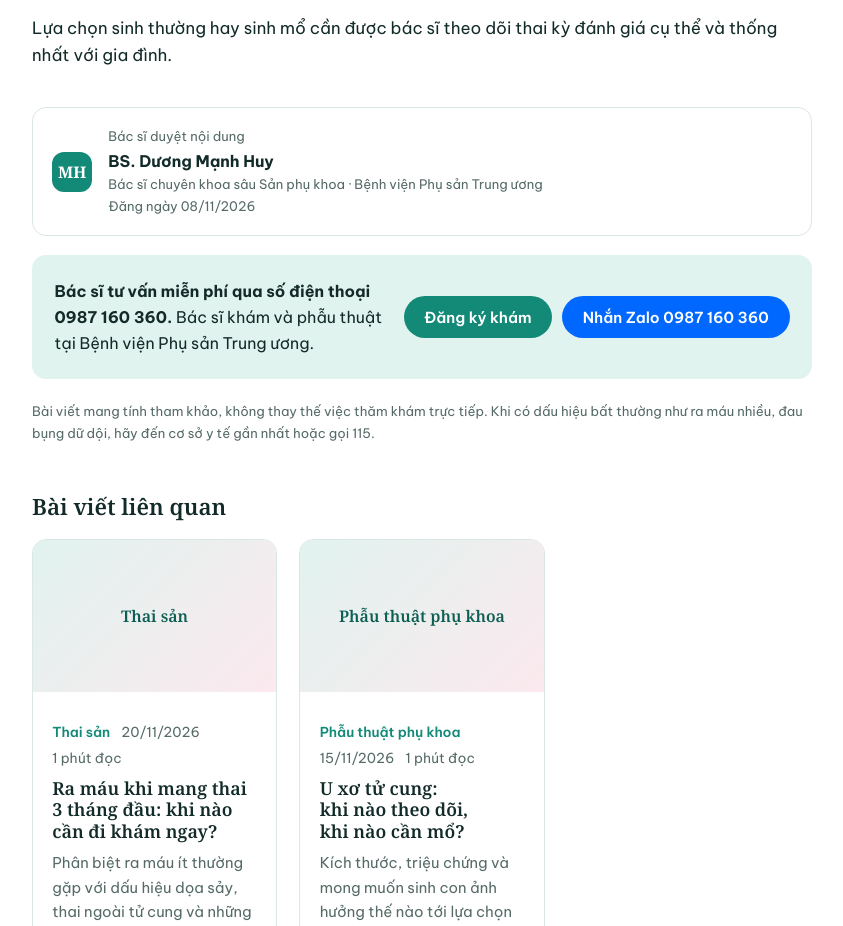
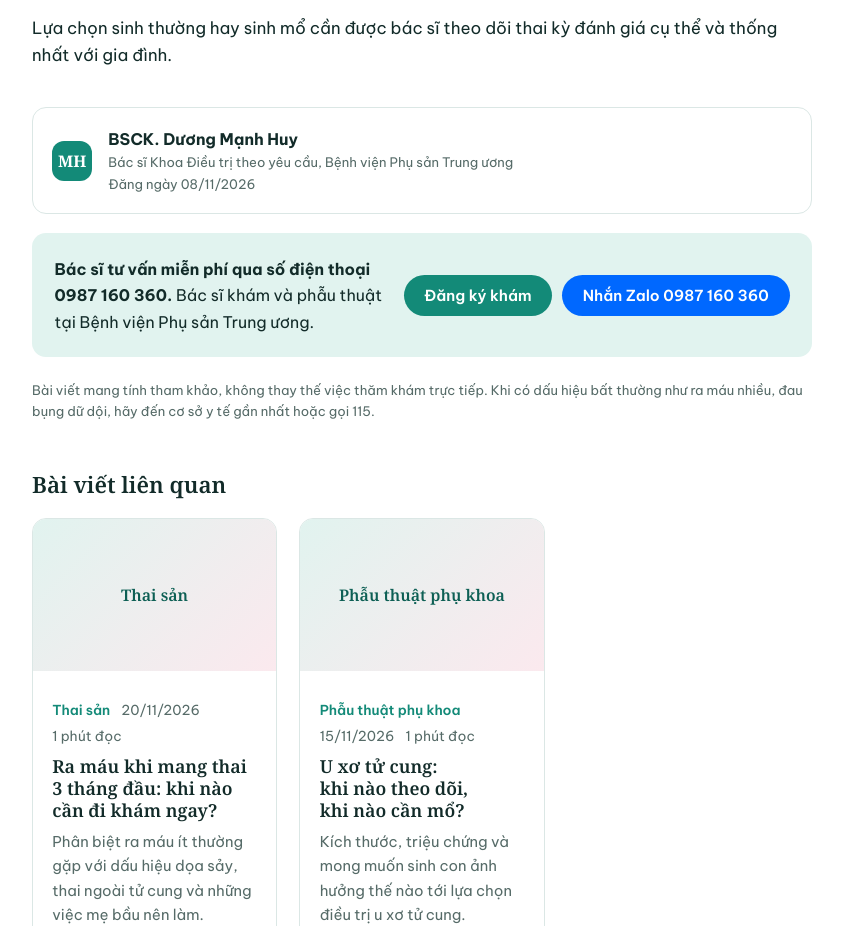
Before and after one commit to duonghuy148-lgtm/website-bacsi-huy, an Eleventy site: page src/bai-viet/sinh-mo-lan-truoc.md in a window 1280 px wide. Shown: the part 1242-2168 px from the top of the page, without its empty margins (44-887 px from the left). Built offline with nearby package versions, Linux system fonts and the light colour scheme; Eleventy itself is replaced by a stand-in of ours; files that its build step writes are made by us from their sources.

Commit message:
Đổi khung cuối bài: BSCK. Dương Mạnh Huy, Khoa Điều trị theo yêu cầu
Co-Authored-By: Claude Opus 5.5 <noreply@anthropic.com>
Claude-Session: https://claude.ai/code/session_01LA9DtFvxGAb2Ym6XYgn7QT

```diff
--- a/src/_includes/post.njk
+++ b/src/_includes/post.njk
@@ -4,7 +4,7 @@ layout: base.njk
 {% from "card.njk" import card %}
 {% set slug = category | catSlug(site.categories) %}
 <script type="application/ld+json">
-{"@context":"https://schema.org","@type":"MedicalWebPage","headline":{{ title | dump | safe }},"description":{{ (description or "") | dump | safe }},"inLanguage":"vi","url":{{ (site.url + page.url) | dump | safe }},"datePublished":"{{ page.date | isoDate }}","dateModified":"{{ (updated or page.date) | isoDate }}","lastReviewed":"{{ (updated or page.date) | isoDate }}","author":{"@type":"Physician","name":{{ site.doctorName | dump | safe }},"url":{{ (site.url + "/#gioi-thieu") | dump | safe }}},"reviewedBy":{"@type":"Physician","name":{{ site.doctorName | dump | safe }},"url":{{ (site.url + "/#gioi-thieu") | dump | safe }}},"publisher":{"@type":"Physician","name":{{ site.doctorName | dump | safe }},"url":{{ site.url | dump | safe }}}}
+{"@context":"https://schema.org","@type":"MedicalWebPage","headline":{{ title | dump | safe }},"description":{{ (description or "") | dump | safe }},"inLanguage":"vi","url":{{ (site.url + page.url) | dump | safe }},"datePublished":"{{ page.date | isoDate }}","dateModified":"{{ (updated or page.date) | isoDate }}","lastReviewed":"{{ (updated or page.date) | isoDate }}","author":{"@type":"Physician","name":{{ site.doctorName | dump | safe }},"url":{{ (site.url + "/#gioi-thieu") | dump | safe }}},{% if not sample %}"reviewedBy":{"@type":"Physician","name":{{ site.doctorName | dump | safe }},"url":{{ (site.url + "/#gioi-thieu") | dump | safe }}},{% endif %}"publisher":{"@type":"Physician","name":{{ site.doctorName | dump | safe }},"url":{{ site.url | dump | safe }}}}
 </script>
 <section class="article">
   <div class="wrap post-layout">
@@ -23,12 +23,11 @@ layout: base.njk
       <div class="prose">
         {{ content | safe }}
       </div>
-      <aside class="author-box" aria-label="Bác sĩ duyệt nội dung">
+      <aside class="author-box" aria-label="Bác sĩ phụ trách bài viết">
         <span class="mark" aria-hidden="true">MH</span>
         <div>
-          <p class="small">Bác sĩ duyệt nội dung</p>
-          <p><a href="/#gioi-thieu"><b>{{ site.doctorName }}</b></a></p>
-          <p class="small">{{ site.title }} · {{ site.hospital }}</p>
+          <p><a href="/#gioi-thieu"><b>BSCK. Dương Mạnh Huy</b></a></p>
+          <p class="small">Bác sĩ Khoa Điều trị theo yêu cầu, {{ site.hospital }}</p>
           <p class="small">Đăng ngày {{ page.date | ngay }}{% if updated %} · Cập nhật ngày {{ updated | ngay }}{% endif %}</p>
         </div>
       </aside>
```
